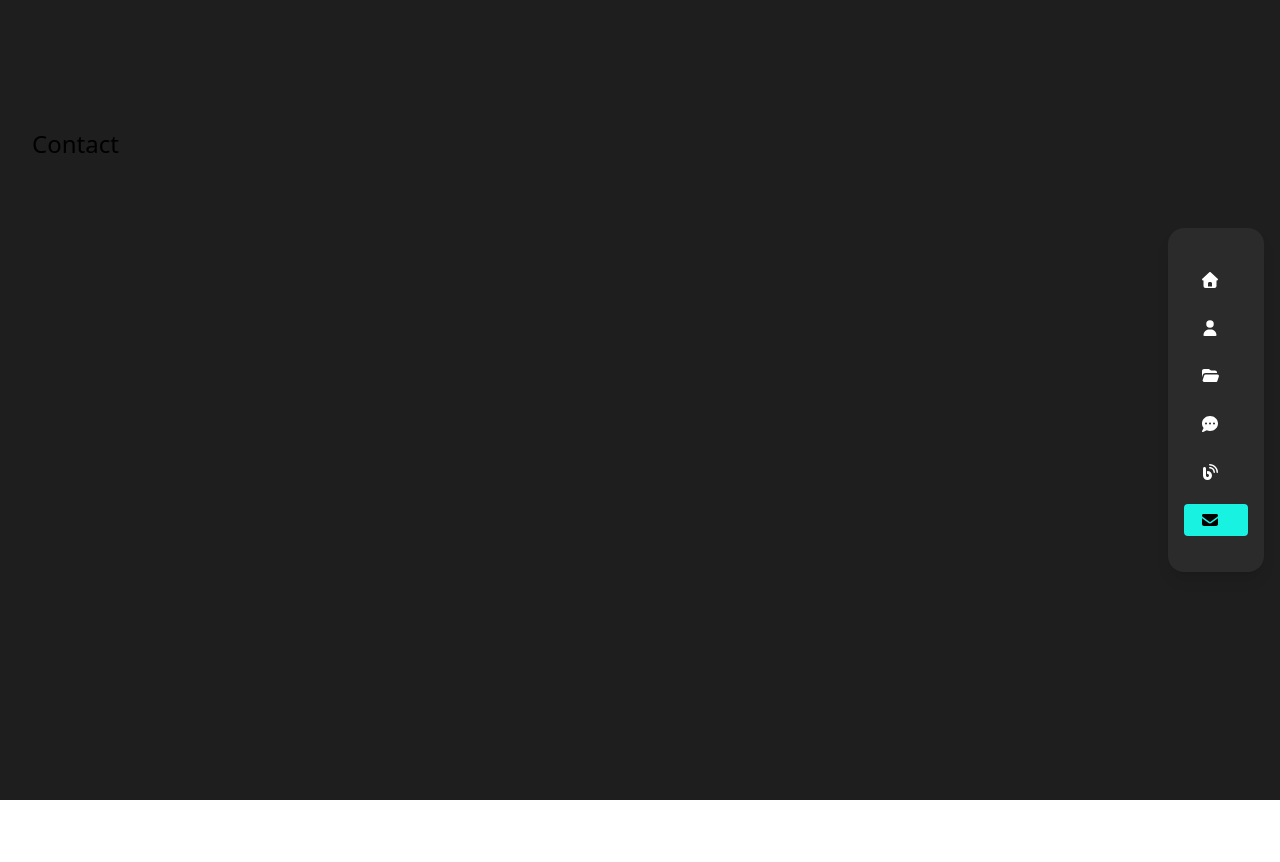
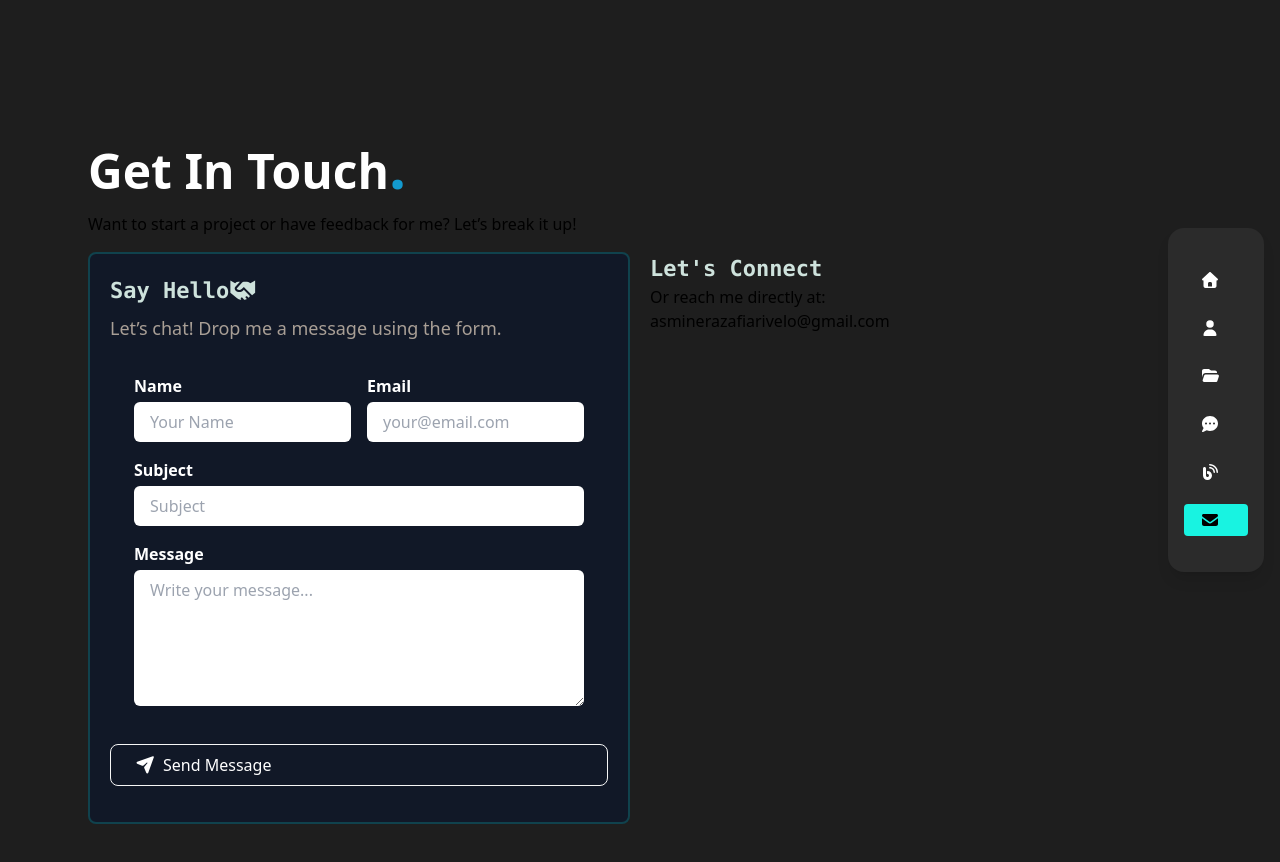
Before and after one commit to AsmineRazafiarivelo1402/Portfolio, a React (Vite) app in the folder portfolio/: page /contact in a window 1280 px wide. Before the commit the page ends 800 px from the top, so only its background shows below. Built offline with nearby package versions, Linux system fonts and the light colour scheme.

Commit message:
[initialize contact page]

```diff
--- a/portfolio/src/assets/pages/Contact.jsx
+++ b/portfolio/src/assets/pages/Contact.jsx
@@ -1,3 +1,124 @@
+import { FontAwesomeIcon } from "@fortawesome/react-fontawesome";
+import { faGithub } from "@fortawesome/free-brands-svg-icons";
+import { faUpRightFromSquare } from "@fortawesome/free-solid-svg-icons";
+import { faHandshake, faPaperPlane } from "@fortawesome/free-solid-svg-icons";
+
 export default function Contact() {
-  return <h1 className="p-8 text-2xl">Contact</h1>;
+  return (
+    <>
+      <div className="max-w-6xl mx-auto px-6 py-10 grid grid-2 gap-4">
+        {/* Header */}
+        <div>
+          {" "}
+          <h1 className="text-4xl sm:text-5xl md:text-5xl font-bold text-white mb-4">
+            Get In Touch
+            <span className="text-[#139acf] text-5xl sm:text-6xl md:text-6xl">
+              .
+            </span>
+          </h1>
+          <p>
+            Want to start a project or have feedback for me? Let’s break it up!
+          </p>
+        </div>
+        <div className="grid grid-cols-2 gap-5">
+            {/* Contact Card */}
+        <div className="max-w-full sm:min-w-96 min-h-64 grid grid-rows-[auto_1fr] gap-4 border-2 rounded-lg border-[#0eeae7]/20 bg-gray-900">
+          {/* Card Content */}
+          <div className="p-5 grid gap-2 max-w-full">
+            <h1 className="font-bold text-[20px] sm:text-[22px] text-[#CEE2DC] font-mono">
+              Say Hello
+              <FontAwesomeIcon icon={faHandshake} />
+            </h1>
+
+            <p className="text-[#a99f96] text-[16px] sm:text-[18px]">
+              Let’s chat! Drop me a message using the form.
+            </p>
+
+            <form className="   p-6 rounded-lg text-white space-y-4">
+              {/* Name & Email */}
+              <div className="flex flex-col md:flex-row gap-4">
+                <div className="flex-1">
+                  <label htmlFor="name" className="block mb-1 font-semibold">
+                    Name
+                  </label>
+                  <input
+                    type="text"
+                    id="name"
+                    name="name"
+                    placeholder="Your Name"
+                    className="w-full px-4 py-2 rounded-md text-black focus:outline-none focus:ring-2 focus:ring-blue-500"
+                  />
+                </div>
+
+                <div className="flex-1">
+                  <label htmlFor="email" className="block mb-1 font-semibold">
+                    Email
+                  </label>
+                  <input
+                    type="email"
+                    id="email"
+                    name="email"
+                    placeholder="your@email.com"
+                    className="w-full px-4 py-2 rounded-md text-black focus:outline-none focus:ring-2 focus:ring-blue-500"
+                  />
+                </div>
+              </div>
+
+              {/* Subject */}
+              <div>
+                <label htmlFor="subject" className="block mb-1 font-semibold">
+                  Subject
+                </label>
+                <input
+                  type="text"
+                  id="subject"
+                  name="subject"
+                  placeholder="Subject"
+                  className="w-full px-4 py-2 rounded-md text-black focus:outline-none focus:ring-2 focus:ring-blue-500"
+                />
+              </div>
+
+              {/* Message */}
+              <div>
+                <label htmlFor="message" className="block mb-1 font-semibold">
+                  Message
+                </label>
+                <textarea
+                  id="message"
+                  name="message"
+                  rows="5"
+                  placeholder="Write your message..."
+                  className="w-full px-4 py-2 rounded-md text-black focus:outline-none focus:ring-2 focus:ring-blue-500"
+                ></textarea>
+              </div>
+            </form>
+
+            <button
+              type="button"
+              className="flex items-center gap-2 text-white border border-[#f6f6f6] px-4 sm:px-6 py-2 rounded-lg hover:bg-[#139acf] hover:border-none transition-colors duration-300"
+            >
+              <FontAwesomeIcon icon={faPaperPlane} />
+              Send Message
+            </button>
+          </div>
+        </div>
+        {/* Networking*/}
+        <div>
+          <h1 className="font-bold text-[20px] sm:text-[22px] text-[#CEE2DC] font-mono">
+            Let's Connect
+          </h1>
+          <div></div>
+          <p>Or reach me directly at:</p>
+          <p>
+            {" "}
+            <a href="mailto:asminerazafiarivelo@gmail.com">
+              asminerazafiarivelo@gmail.com
+            </a>
+          </p>
+        </div>
+        </div>
+
+      </div>
+    </>
+  );
 }
```
